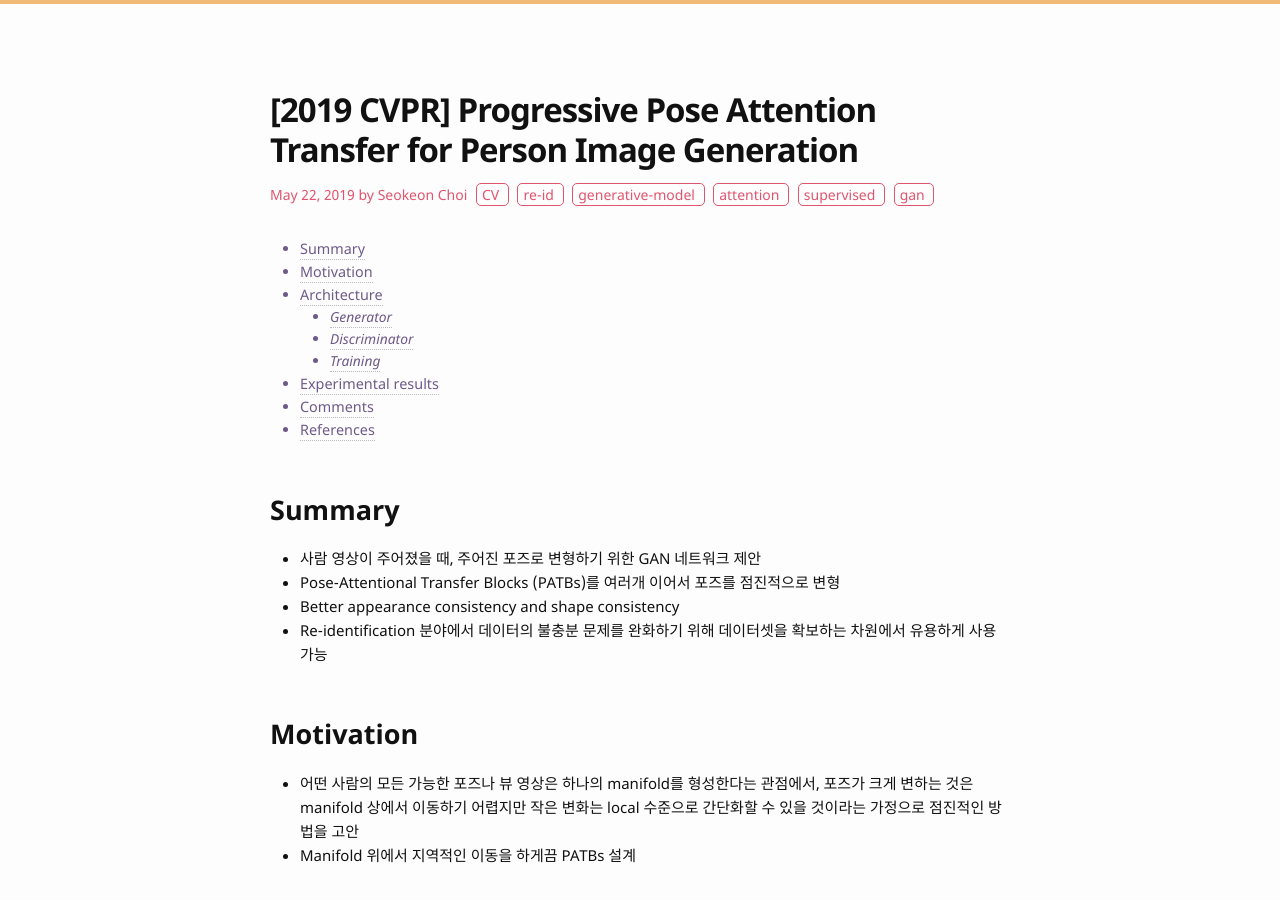
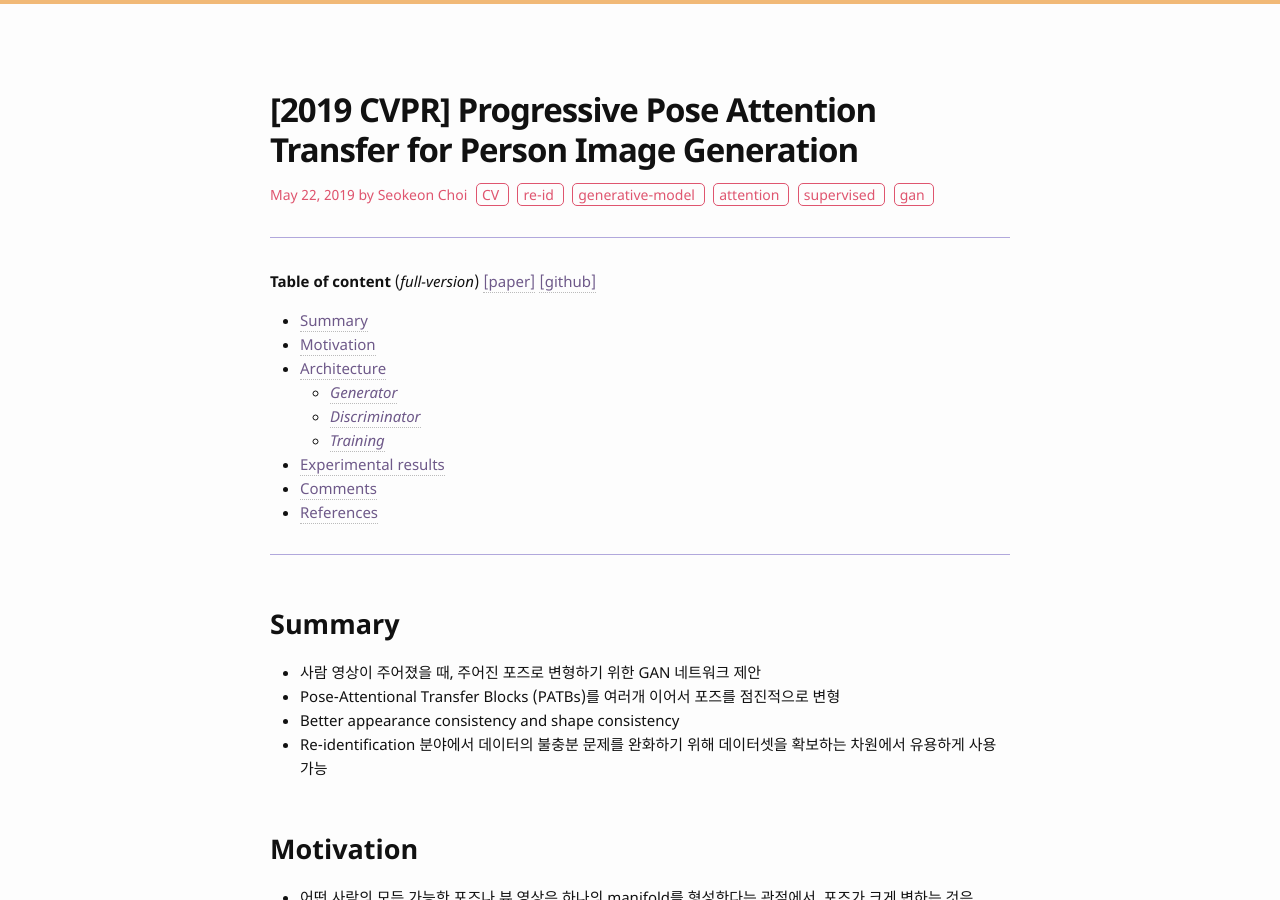
Before and after one commit to bismex/bismex.github.io, a Jekyll site: the page built from _posts/2019-05-22-PATB.md, in a window 1280 px wide and 900 px high. Built offline with Jekyll 4.4.1, drawn with Linux system fonts in a browser that asks for light colours; formulas are drawn with MathJax 3.

Commit message:
Update 2019-05-22-PATB.md

```diff
--- a/_posts/2019-05-22-PATB.md
+++ b/_posts/2019-05-22-PATB.md
@@ -7,9 +7,15 @@ tags: CV re-id generative-model attention supervised gan
 
 <!--more-->
 
+---
+
+**Table of content** (*full-version*)
+[[paper]](https://arxiv.org/pdf/1904.03349.pdf) [[github]](https://github.com/tengteng95/Pose-Transfer)
 {: class="table-of-content"}
 * TOC
 {:toc}
+
+---
 
 ## Summary
 
```
